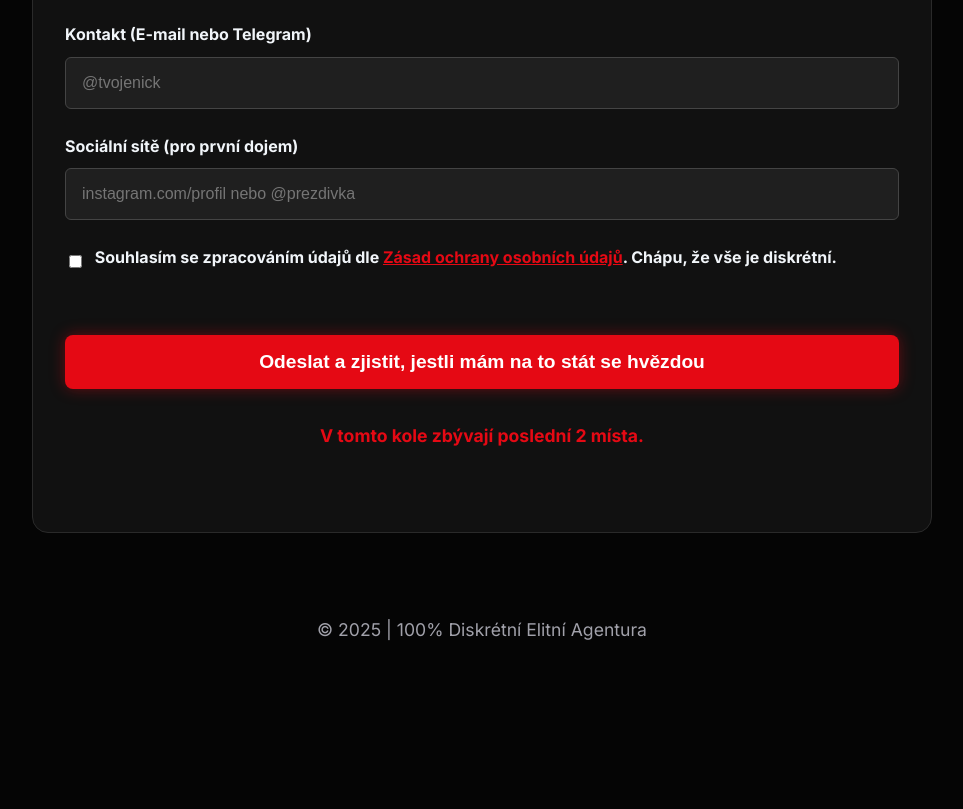
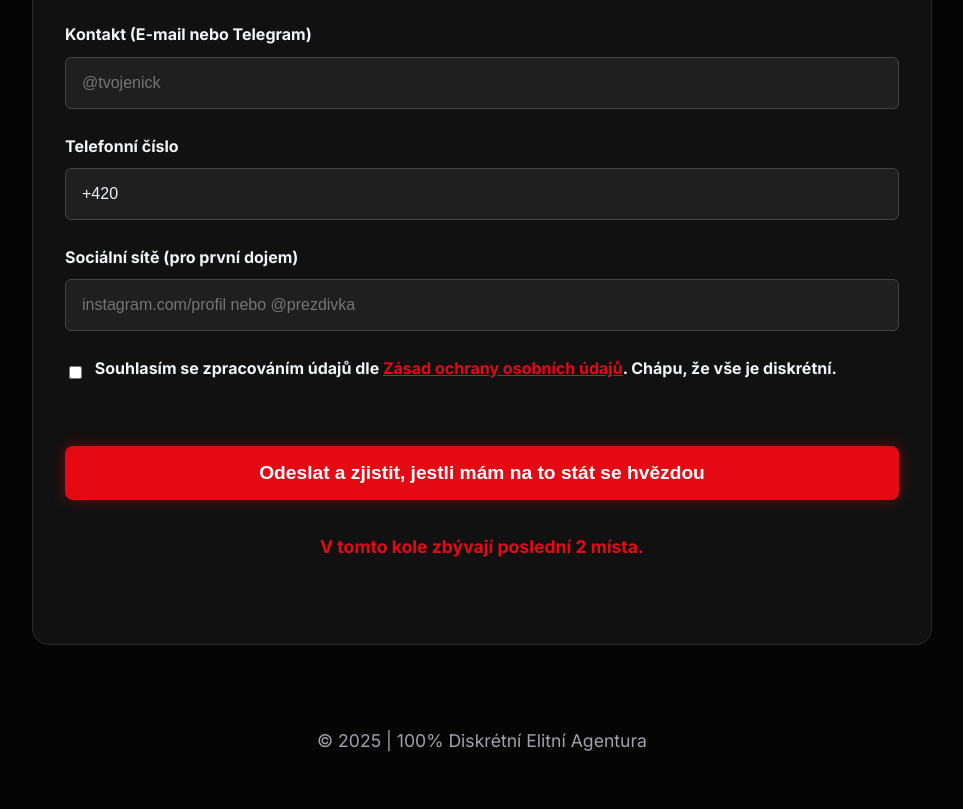
Before and after one commit to Hnzuonee/ninjove.new, a plain HTML site: page public/index.html in a window 1280 px wide. Shown: the part 2111-2920 px from the top of the page, without its empty margins (158-1121 px from the left). Before the commit the page ends 2870 px from the top, so only its background shows below. Drawn offline with Linux system fonts and the light colour scheme.

Commit message:
Update index.html

```diff
--- a/public/index.html
+++ b/public/index.html
@@ -3,7 +3,7 @@
 <head>
     <meta charset="UTF-8">
     <meta name="viewport" content="width=device-width, initial-scale=1.0">
-    <title>Exkluzivní Nábor - Finální verze</title>
+    <title>Secret agency</title>
 
     <link rel="preconnect" href="https://fonts.googleapis.com">
     <link rel="preconnect" href="https://fonts.gstatic.com" crossorigin>
@@ -126,7 +126,7 @@
         .form-section { background: #111; }
         .form-group { margin-bottom: 1.5rem; text-align: left; }
         .form-group label { display: block; margin-bottom: 0.5rem; font-weight: 700; }
-        .form-group input, .form-group textarea {
+        .form-group input {
             width: 100%;
             box-sizing: border-box;
             padding: 1rem;
@@ -136,7 +136,7 @@
             color: var(--text-color);
             font-size: 1rem;
         }
-        .form-group input:focus, .form-group textarea:focus {
+        .form-group input:focus {
             outline: none;
             border-color: var(--primary-color);
         }
@@ -211,6 +211,10 @@
                         <input type="text" id="contact" name="contact" required placeholder="@tvojenick">
                     </div>
                     <div class="form-group">
+                        <label for="phone">Telefonní číslo</label>
+                        <input type="tel" id="phone" name="phone" value="+420 " required>
+                    </div>
+                    <div class="form-group">
                         <label for="social">Sociální sítě (pro první dojem)</label>
                         <input type="text" id="social" name="social" placeholder="instagram.com/profil nebo @prezdivka" required>
                     </div>
```
